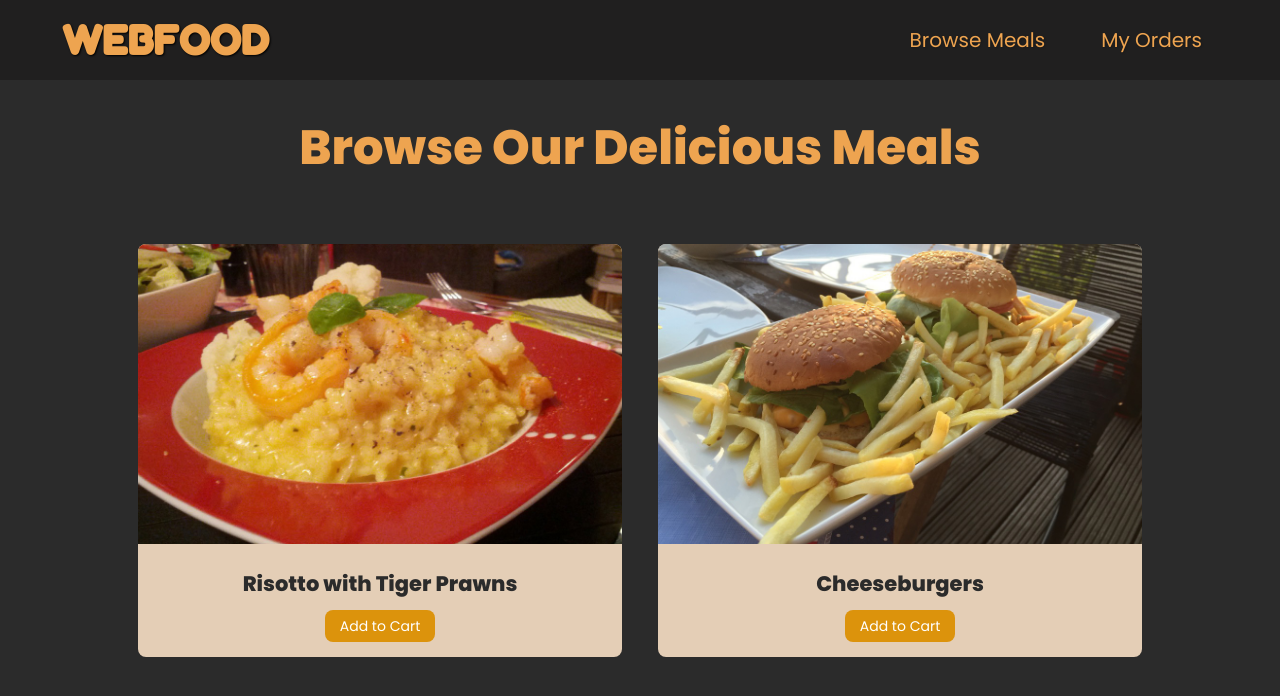
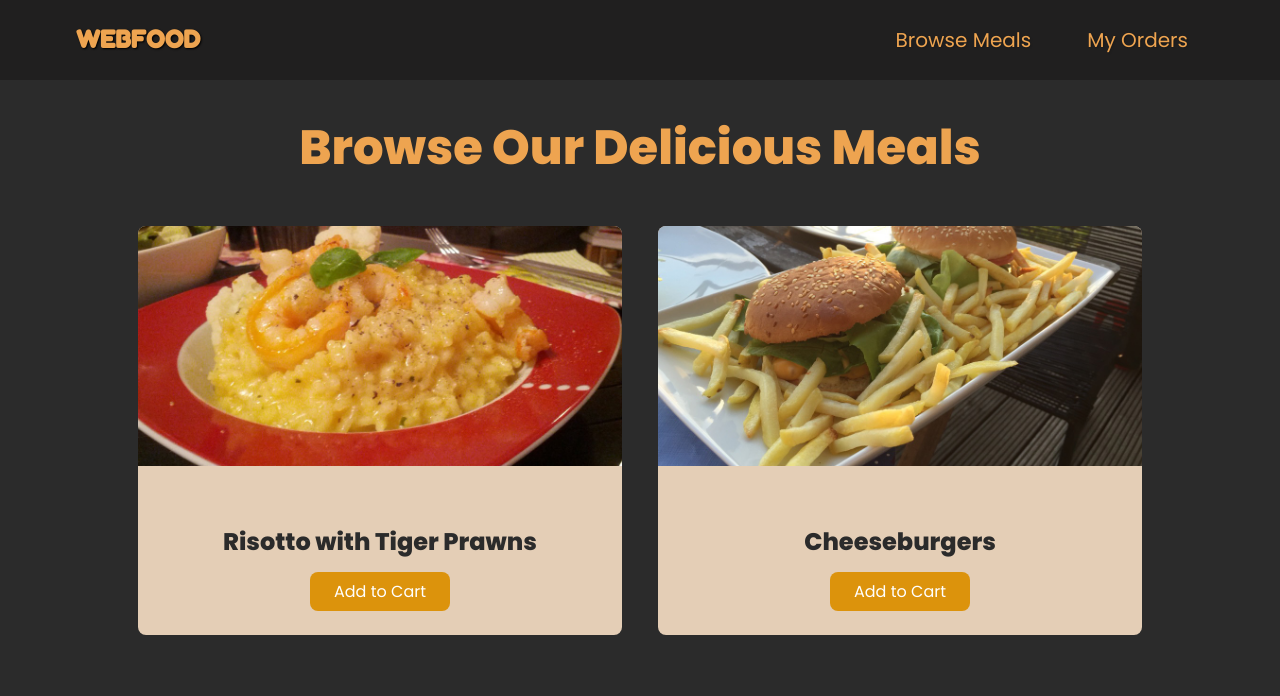
Before and after one commit to mikhail-w/web-food, a plain HTML site: page index.html in a window 1280 px wide. Drawn offline with Linux system fonts and the light colour scheme; a web font is replaced by a local one.

Commit message:
update content sizing from px to rem

```diff
--- a/index.html
+++ b/index.html
@@ -56,7 +56,7 @@
                                 src="./images/risotto.jpg"
                                 alt="risotto"
                             >
-                            <div class="info">
+                            <div class="food-info">
                                 <h2>Risotto with Tiger Prawns</h2>
                                 <a
                                     href="#"
@@ -72,7 +72,7 @@
                                 src="./images/cheeseburgers.jpg"
                                 alt="cheeseburgers"
                             >
-                            <div class="info">
+                            <div class="food-info">
                                 <h2>Cheeseburgers</h2>
                                 <a
                                     href="#"
--- a/styles/style.css
+++ b/styles/style.css
@@ -16,16 +16,16 @@ a {
 }
 
 header {
-    height: 80px;
+    height: 5rem;
     display: flex;
     justify-content: space-between;
     align-items: center;
     background-color: rgb(32, 31, 31);
-    padding: 0px 50px;
+    padding: 0px 5%;
 }
 
-header .logo a {
-    font-size: 40px;
+.logo a {
+    font-size: 1.5rem;
     font-weight: 700;
     color: rgb(238, 164, 80);
     font-family: 'Fredoka One', sans-serif;
@@ -40,13 +40,13 @@ header ul {
 }
 
 header ul li {
-    margin: 0 16px;
+    margin: 0 1rem;
 }
 
 header a {
     color: rgb(238, 164, 80);
     text-decoration: none;
-    font-size: 20px;
+    font-size: 1.25rem;
     padding: 12px;
     text-shadow: 1px 1px 2px rgba(0, 0, 0, 0.2);
     border-radius: 6px;
@@ -59,46 +59,49 @@ header nav a:hover {
 
 h1 {
     text-align: center;
-    font-size: 48px;
-    margin-bottom: 50px;
+    font-size: 3rem;
 }
 
 .latest-products {
     width: 80%;
-    margin: 50px auto;
+    margin: 2rem auto;
 }
 
 .latest-products ul {
     display: grid;
     grid-template-columns: 1fr 1fr;
-    gap: 16px;
+    gap: 1rem;
     margin: 0;
     padding: 0;
+    list-style: none;
+}
+
+.food-item {
+    background-color: rgb(228, 206, 182);
+    border-radius: 8px;
+    overflow: hidden;
+    /* font-size: 2em; */
+    margin: 10px;
 }
 
 .food-item img {
-    height: 300px;
+    height: 15rem;
     width: 100%;
     object-fit: cover;
 }
 
-.food-item {
-    list-style: none;
-    background-color: rgb(228, 206, 182);
+.food-info {
+    text-align: center;
+    margin: 15px;
+    padding: 1rem;
     color: #2b2b2b;
-    font-size: 14px;
-    margin: 10px;
-    padding-bottom: 20px;
-    border-radius: 8px;
-    overflow: hidden;
-    text-align: center;
 }
 
 .btn {
     color: white;
     background-color: rgb(220, 147, 12);
     border-radius: 8px;
-    padding: 6px 15px;
+    padding: 0.5rem 1.5rem;
 }
 
 .btn:hover {
```
